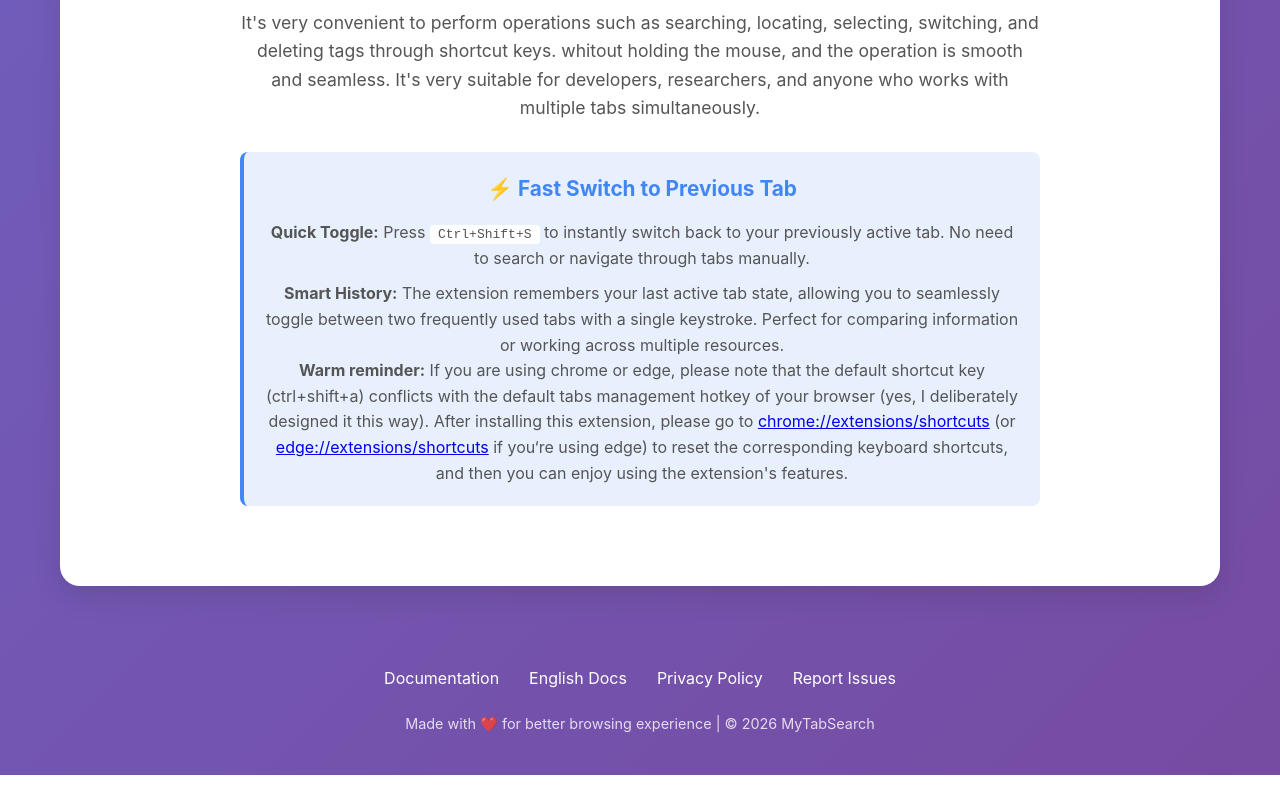
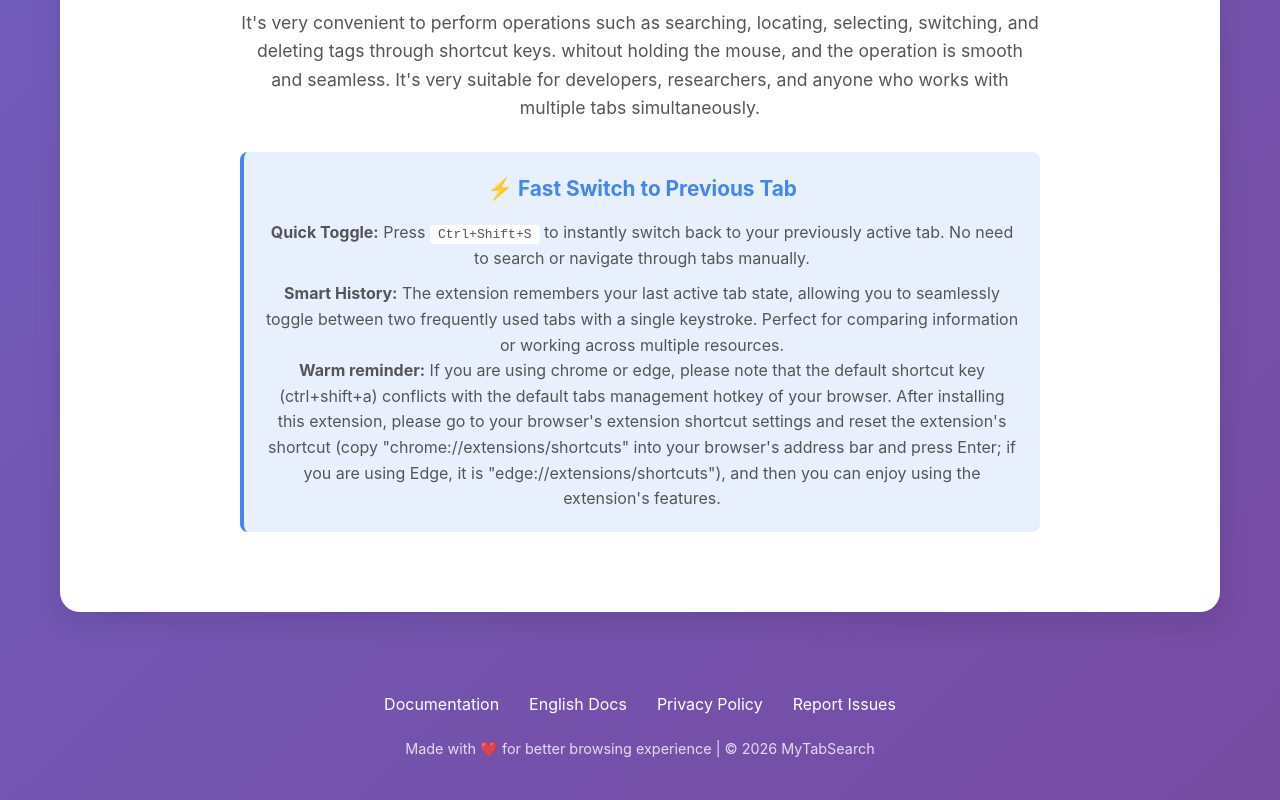
Before and after one commit to dongft10-dev/my-tab-search, a browser extension: page index.html in a window 1280 px wide. Shown: the part 4049-4849 px from the top of the page. Before the commit the page ends 4824 px from the top, so only its background shows below. Drawn offline with Linux system fonts and the light colour scheme.

Commit message:
feat: 调整“Warm reminder”的描述。

```diff
--- a/index.html
+++ b/index.html
@@ -618,12 +618,10 @@
                 </p>
                 <p style="color: #555;">
                     <strong>Warm reminder:</strong> If you are using chrome or edge, please note that the default shortcut key
-            (ctrl+shift+a)
-            conflicts with the default tabs management hotkey of your browser (yes, I deliberately designed it this
-            way). After installing this extension, please go to <a href="chrome://extensions/shortcuts"
-              >chrome://extensions/shortcuts</a> (or <a href="edge://extensions/shortcuts"
-              target="_blank">edge://extensions/shortcuts</a> if you‘re using edge) to reset the corresponding
-            keyboard shortcuts, and then you can enjoy using the extension's features.
+                    (ctrl+shift+a) conflicts with the default tabs management hotkey of your browser. After installing this extension, please go to
+                    your browser's extension shortcut settings and reset the extension's shortcut (copy "chrome://extensions/shortcuts" into your
+                    browser's address bar and press Enter; if you are using Edge, it is "edge://extensions/shortcuts"), and then you can enjoy using
+                    the extension's features.
                 </p>
             </div>
         </div>
@@ -675,8 +673,12 @@
         const slides = document.getElementsByClassName("carousel-slide");
         const indicators = document.getElementsByClassName("indicator");
 
-      if (n > slides.length) {slideIndex = 1}
-      if (n < 1) {slideIndex = slides.length}
+        if (n > slides.length) {
+            slideIndex = 1
+        }
+        if (n < 1) {
+            slideIndex = slides.length
+        }
 
         // 隐藏所有幻灯片
         for (let i = 0; i < slides.length; i++) {
@@ -689,10 +691,10 @@
         }
 
         // 显示当前幻灯片
-      slides[slideIndex-1].classList.add('active');
+        slides[slideIndex - 1].classList.add('active');
 
         // 添加活动指示器
-      indicators[slideIndex-1].className += " active";
+        indicators[slideIndex - 1].className += " active";
     }
 
     // 自动播放轮播图
```
Lines whose indentation alone changed are shown as unchanged.
